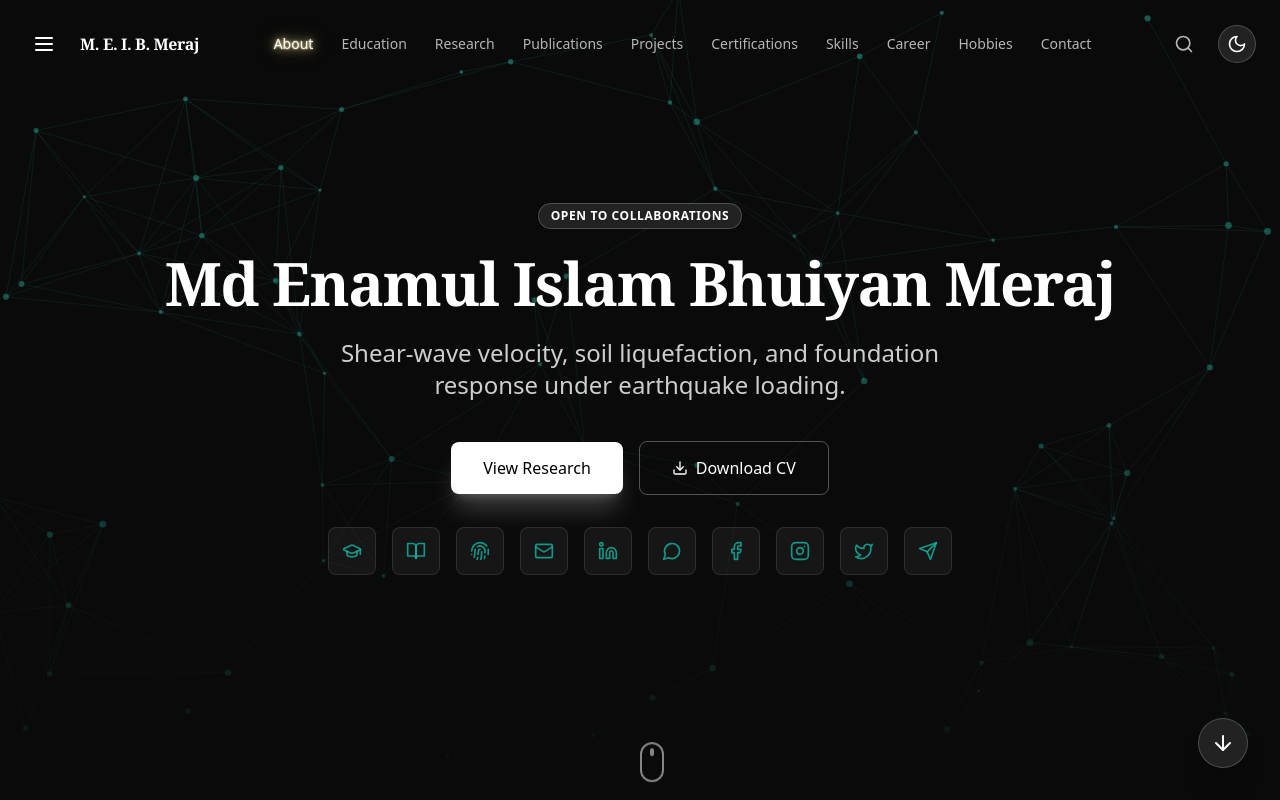
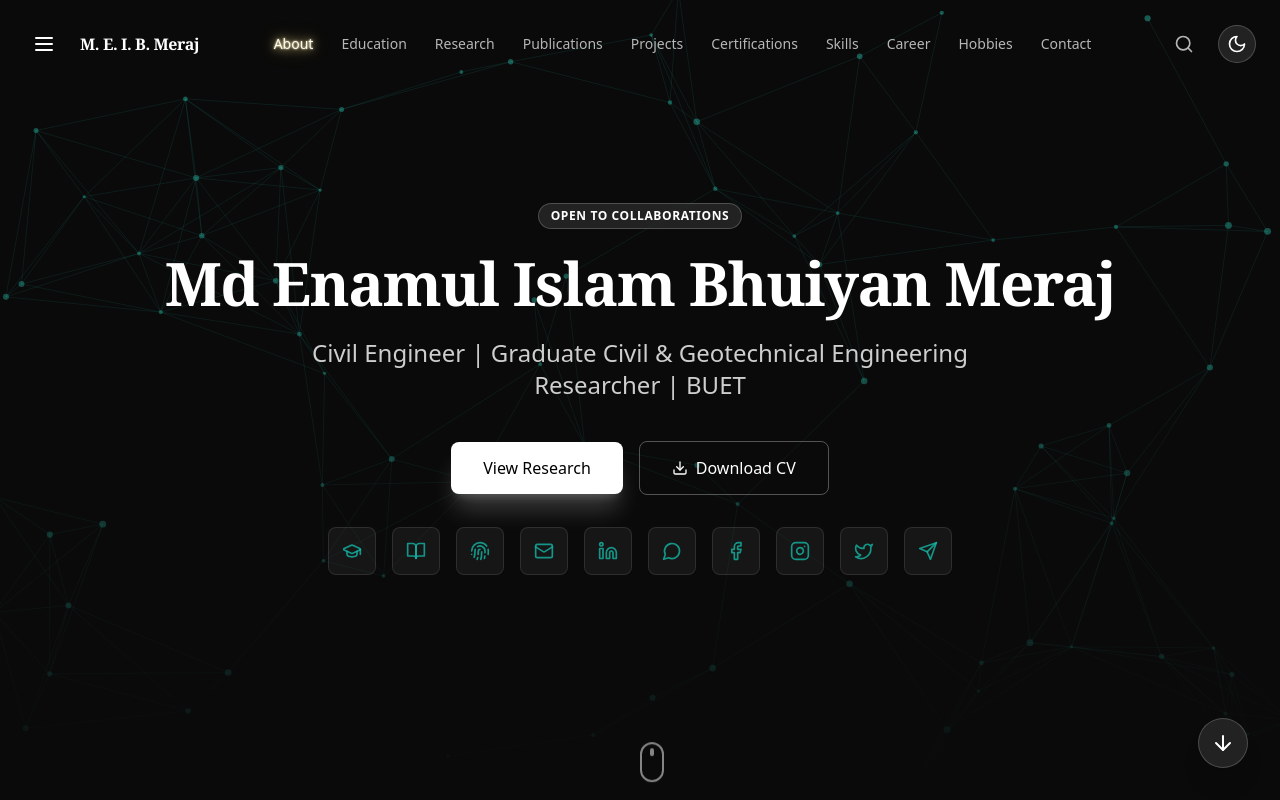
Before and after one commit to enamulislammeraj25-rin/portfolio-xrin, a React (Create React App) app: page / in a window 1280 px wide. Shown: the top 800 px of the page. Built offline with nearby package versions, Linux system fonts and the light colour scheme.

Commit message:
Set hero line to civil engineer and graduate researcher at BUET.

```diff
--- a/src/data/portfolioData.js
+++ b/src/data/portfolioData.js
@@ -14,7 +14,7 @@ export const PORTFOLIO_DATA = {
     name: "Md Enamul Islam Bhuiyan Meraj",
     title: "Post Graduate Student of Civil & Geotechnical Engineering",
     institution: "Bangladesh University of Engineering & Technology (BUET)",
-    tagline: "Shear-wave velocity, soil liquefaction, and foundation response under earthquake loading.",
+    tagline: "Civil Engineer | Graduate Civil & Geotechnical Engineering Researcher | BUET",
     bio: "I am a Civil Engineer and M.Sc. researcher in Civil and Geotechnical Engineering at the Bangladesh University of Engineering and Technology (BUET), with a B.Sc. in Civil Engineering from RUET. My current research focuses on geotechnical earthquake engineering, particularly soil liquefaction and seismic site characterization.\n\nBeyond my current work, I am interested in expanding my research toward computational geomechanics, soil–structure interaction, foundation and offshore geotechnics, ground improvement, geohazards, and resilient and sustainable infrastructure. I am particularly interested in research that combines numerical modelling, field-based investigation, and engineering analysis to address complex infrastructure challenges.\n\nAlongside research, I have a strong interest in teaching and academic mentorship. My long-term goal is to pursue doctoral research and build an academic career that integrates research, teaching, and practical engineering problem-solving.",
     email: "enamulislammeraj.25@gmail.com",
     location: "Dhaka, Bangladesh",
```
